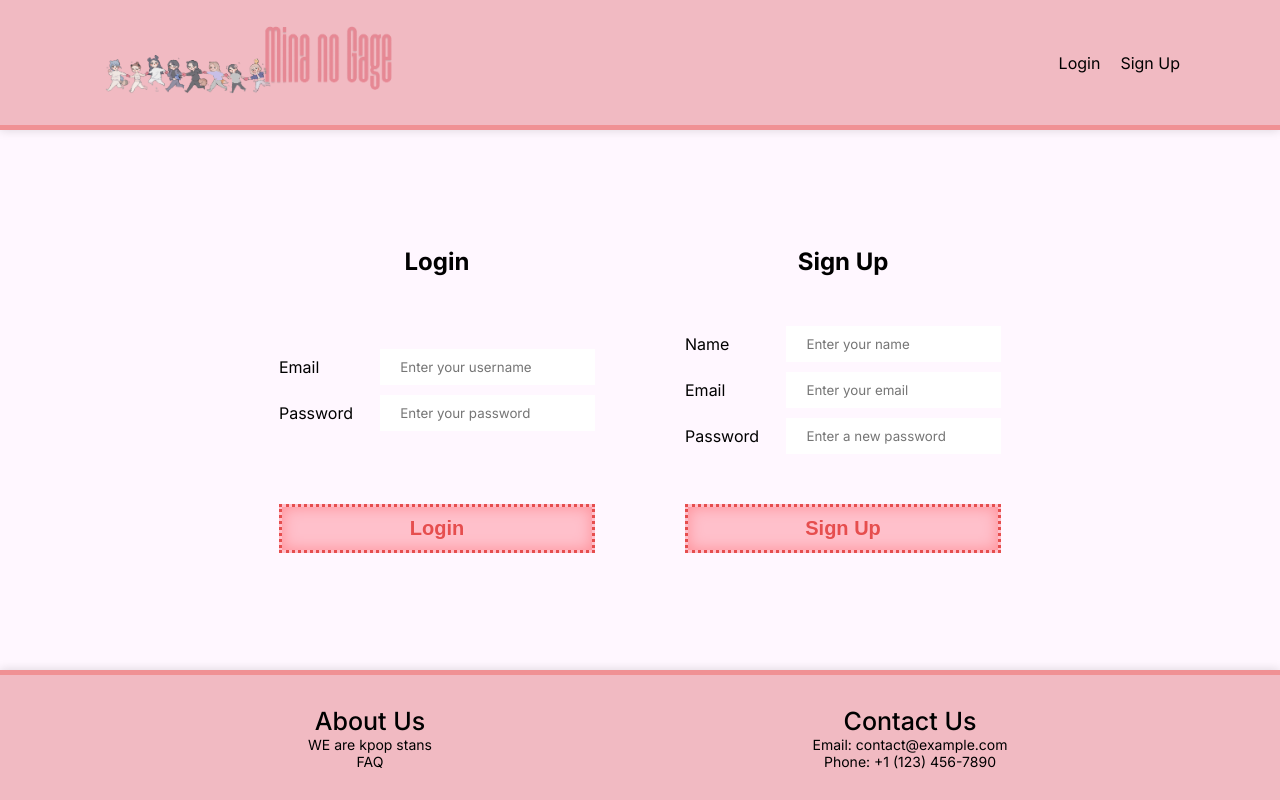
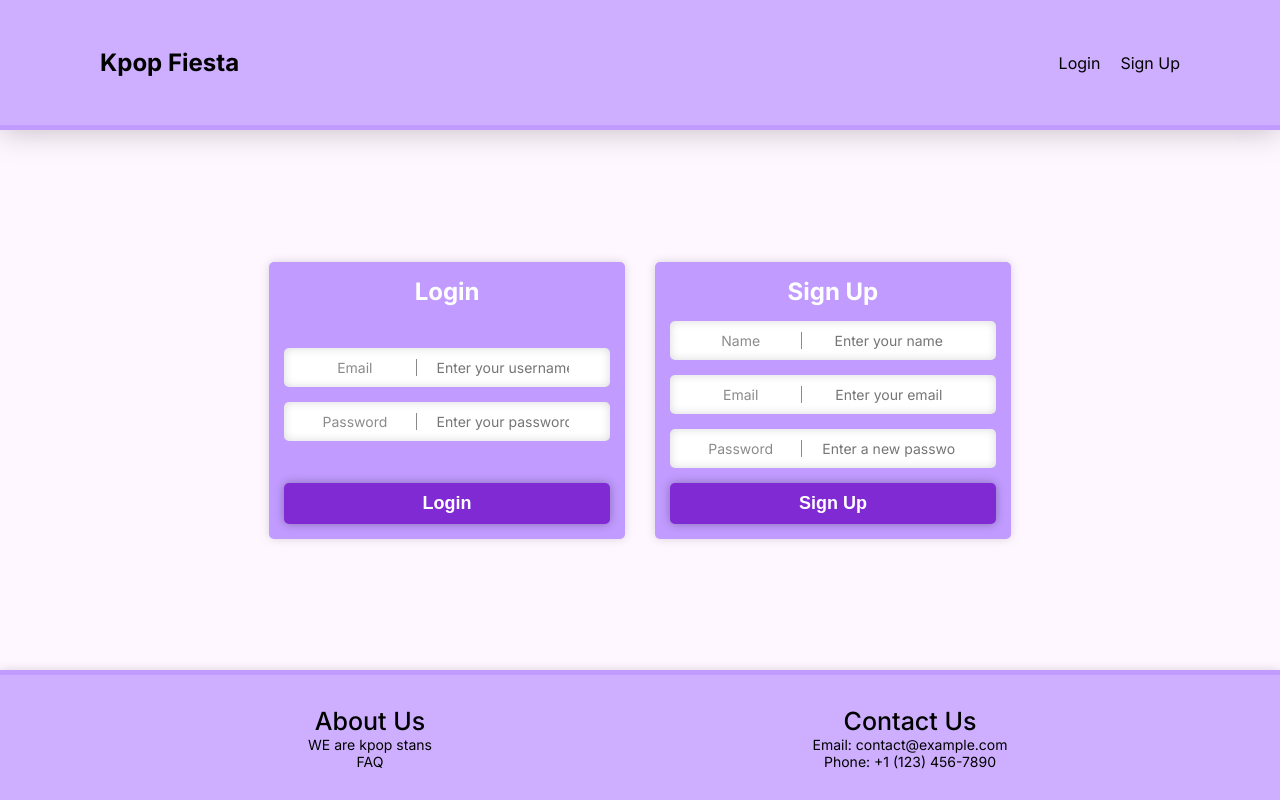
Before and after one commit to AyoItsYas/WEB-Project, a Next.js app in the folder frontend/: page /login in a window 1280 px wide. Built offline with nearby package versions, Linux system fonts and the light colour scheme.

Commit message:
Update styling in Footer, NavBar, LoginForm, and ProductView modules

```diff
--- a/frontend/src/components/Footer.module.scss
+++ b/frontend/src/components/Footer.module.scss
@@ -1,18 +1,20 @@
 .Footer {
   display: flex;
   justify-content: flex-start;
-  background-color: #eeadb5d0;
-  color: #000000;
   text-align: center;
   height: 130px;
   align-items: center;
 
-  border-top: 5px solid #f1777799;
+  border-top: 5px solid #000;
   box-shadow: 0px 0px 10px 0px rgba(0, 0, 0, 0.148);
 
+  border-color: #c19bff;
+  background-color: #ceafff;
+  background: #ceafff;
+
   a {
+    color: inherit;
     text-decoration: none;
-    color: #000000;
     font-size: 25px;
     font-weight: 500;
   }
--- a/frontend/src/components/NavBar.module.scss
+++ b/frontend/src/components/NavBar.module.scss
@@ -3,11 +3,14 @@
   position: relative;
   flex-direction: row;
   align-items: center;
-  background-color: #eeadb5d0;
   height: 130px;
 
-  border-bottom: 5px solid #f1777799;
-  box-shadow: 0px 0px 10px 0px rgba(0, 0, 0, 0.148);
+  border-bottom: 5px solid #000;
+  box-shadow: 0px 0px 30px 0px rgba(0, 0, 0, 0.255);
+
+  border-color: #c19bff;
+  background-color: #ceafff;
+  background: #ceafff;
 
   .NavBarLogo {
     position: relative;
--- a/frontend/src/components/NavBar.tsx
+++ b/frontend/src/components/NavBar.tsx
@@ -17,9 +17,7 @@ function NavBar({
 }) {
   return (
     <nav className={styles.NavBar}>
-      <div className={styles.NavBarLogo}>
-        <Image alt='Navigation Bar Logo' src={logoSrc} {...logoProps} />
-      </div>
+      <h1>Kpop Fiesta</h1>
 
       <div className={styles.NavBarItems}>{children}</div>
     </nav>
--- a/frontend/src/components/login/Common.module.scss
+++ b/frontend/src/components/login/Common.module.scss
@@ -1,8 +1,8 @@
-$PADDING_X: 50px;
-$PADDING_Y: 30px;
+$PADDING_X: 15px;
+$PADDING_Y: 15px;
 
 .LoginForm {
-  gap: $PADDING_X;
+  gap: 15px;
   height: 100%;
   padding: $PADDING_X $PADDING_Y;
 
@@ -11,55 +11,81 @@ $PADDING_Y: 30px;
   align-items: center;
   justify-content: center;
 
+  border-radius: 5px;
+
+  background: #c19bff;
+  box-shadow: 0 0 10px 0 rgba(0, 0, 0, 0.148);
+
   h2 {
     width: 100%;
-    margin-bottom: auto;
+    margin: 0;
     text-align: center;
+    color: white;
+    font-size: 24px !important;
   }
 
   button {
     width: 100%;
     padding: 10px 20px;
-    margin-top: auto;
+    margin: 0;
 
-    font-size: 20px;
+    font-size: 18px;
     font-weight: bold;
+
+    color: white;
+    background: #7f2ad3;
+    border: none;
+    border-radius: 5px;
+    box-shadow: 0 0 10px 0 rgba(0, 0, 0, 0.298);
+  }
+
+  input {
+    padding: 10px;
 
     border: none;
 
-
-    border: 3px dotted #e64e4e;
-    color:  #e64e4e;
-    border-color: #e64e4e;
-    background-color: pink;
-    box-shadow: inset 0px 0px 15px 0px rgba(255, 0, 0, 0.259);
-  }
-
-  input {
-    padding: 10px 20px;
-
-    border: none;
+    text-align: center;
+    font-size: 14px;
     font-family: inherit;
   }
 
   .inputRowContainer {
-    gap: 10px;
+    gap: 15px;
+    margin: auto 0;
+
+
     display: flex;
     flex-direction: column;
 
     .inputRow {
       gap: 10px;
+      padding: 1px 10px;
+
       display: flex;
       flex-direction: row;
       align-items: center;
 
+      color: rgba(0, 0, 0, 0.457);
+      font-size: 14px;
+
+      text-align: center;
+      border-radius: 5px;
+      background: white;
+      box-shadow: inset 0 0 10px 0 rgba(0, 0, 0, 0.148);
+
+      * {
+        background: transparent;
+      }
+
       *:first-child {
-        width: 30%;
+        width: 40%;
+        border-right: 1px solid rgba(0, 0, 0, 0.457);;
       }
 
       *:last-child {
-        width: 70%;
+        width: 50%;
       }
+
     }
   }
 }
```
Also changed, not shown: frontend/src/components/product/ProductView.module.scss (+23 -19 lines).
